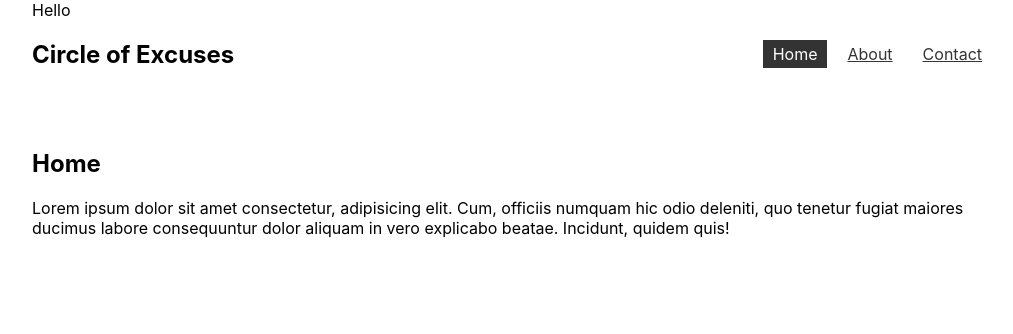
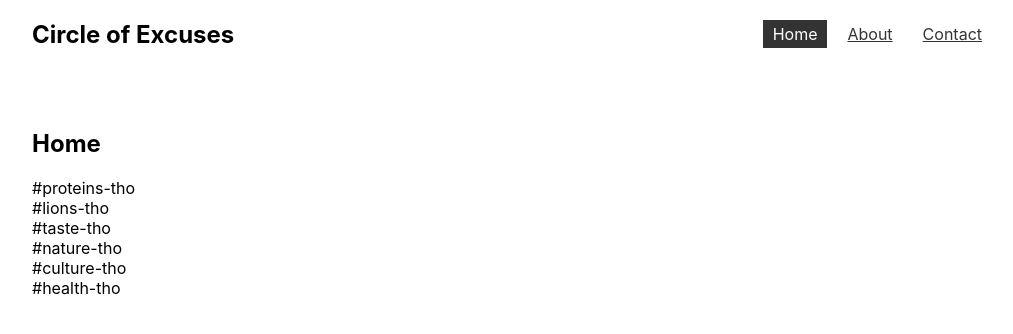
Before and after one commit to giorgiovh/circle-of-excuses, a React (Create React App) app: page / in a window 1280 px wide. Shown: the top 334 px of the page, without its empty margins (128-1141 px from the left). Built offline with nearby package versions, Linux system fonts and the light colour scheme; data requests are answered from the project's data file.

Commit message:
fetches data and displays names of excuses in home page

```diff
--- a/src/App.js
+++ b/src/App.js
@@ -5,10 +5,8 @@ import About from './pages/About';
 import Contact from './pages/Contact';
 
 function App() {
-  console.log(new AbortController());
   return (
     <div className="App">
-      Hello
       <BrowserRouter>
         <nav>
           <h1>Circle of Excuses</h1>
--- a/src/pages/Home.js
+++ b/src/pages/Home.js
@@ -1,10 +1,16 @@
 import React from 'react'
+import useFetch from '../hooks/useFetch'
 
 export default function Home() {
+  const { data: excuses, isPending, error } = useFetch('http://localhost:3000/excuses')
+
   return (
     <div className='home'>
       <h2>Home</h2>
-      <p>Lorem ipsum dolor sit amet consectetur, adipisicing elit. Cum, officiis numquam hic odio deleniti, quo tenetur fugiat maiores ducimus labore consequuntur dolor aliquam in vero explicabo beatae. Incidunt, quidem quis!</p>
+
+      { excuses && excuses.map(excuse => (
+        <div>{excuse.name}</div>
+      ))}
     </div>
   )
 }
```
